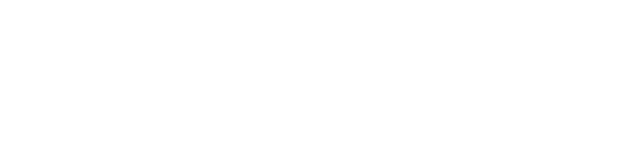
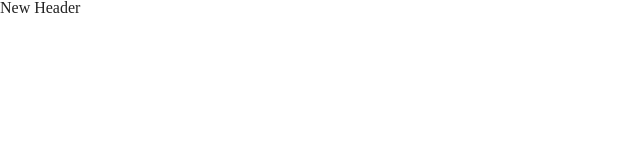
Before and after one commit to JasperJRoth/MiddleDucks-Project1, a plain HTML site: page index.html in a window 1280 px wide. Shown: the full height of the page, 0-640 px from the left. Drawn offline with Linux system fonts and the light colour scheme.

Commit message:
changed the header

```diff
--- a/index.html
+++ b/index.html
@@ -11,7 +11,7 @@
     </head>
     <body>
         <header>
-
+            New Header
         </header>
 
         <main>
```
